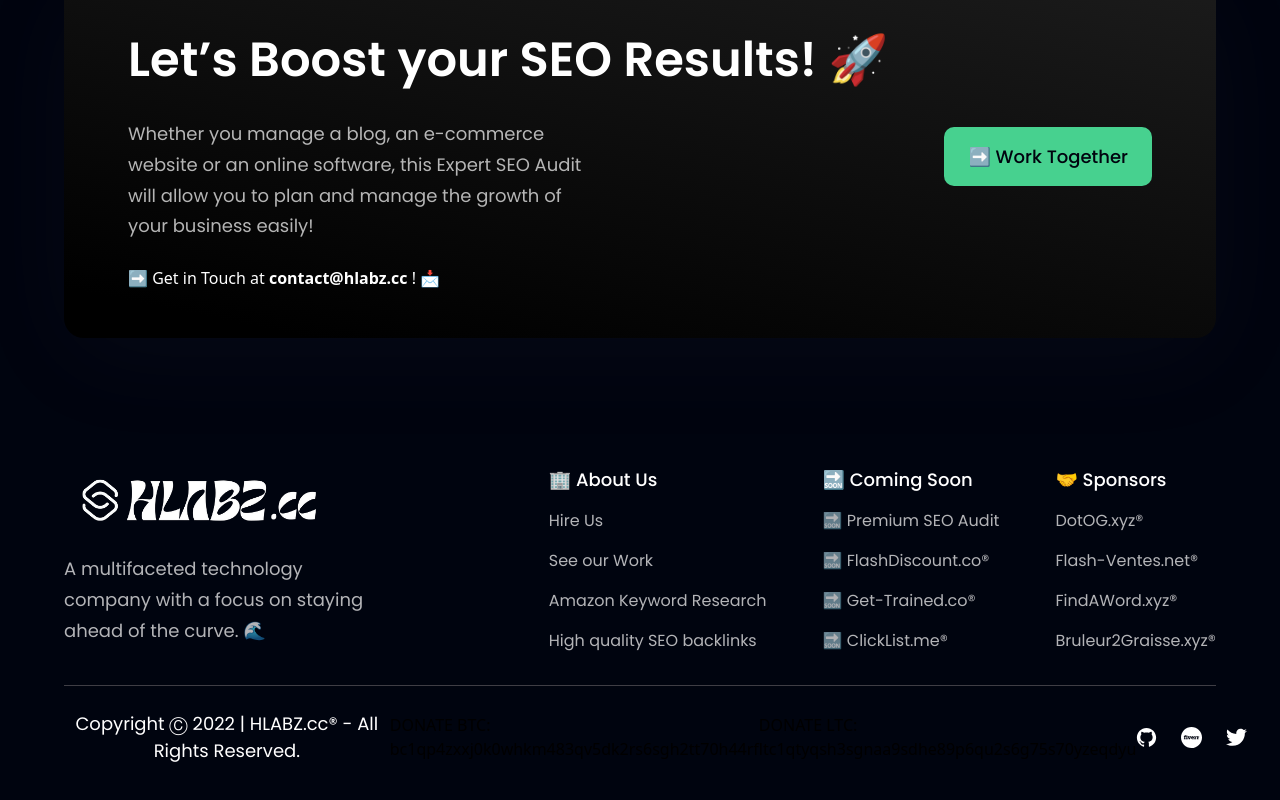
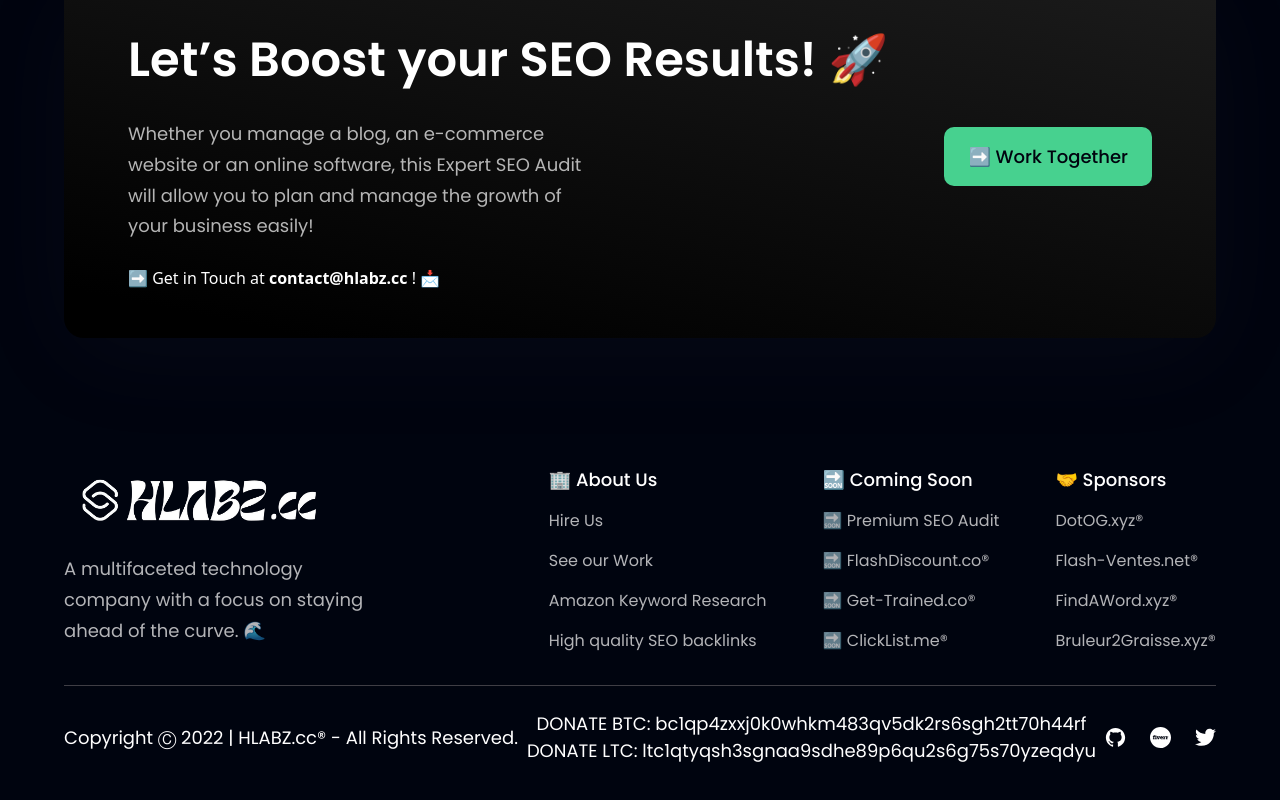
Before and after one commit to HLABZcc/HLABZ.cc, a React (Vite) app: page / in a window 1280 px wide. Shown: the part 3305-4105 px from the top of the page. Built offline with nearby package versions, Linux system fonts and the light colour scheme.

Commit message:
Update Footer.jsx

```diff
--- a/src/components/Footer.jsx
+++ b/src/components/Footer.jsx
@@ -42,8 +42,10 @@
       <p className="font-poppins font-normal text-center text-[18px] leading-[27px] text-white">
         Copyright Ⓒ 2022 | <a href="https://hlabz.cc/" alt="HLABZ.cc®">HLABZ.cc®</a> - All Rights Reserved.
       </p>
-      <p className="Donate">DONATE BTC: bc1qp4zxxj0k0whkm483qv5dk2rs6sgh2tt70h44rf</p>
-      <p className="Donate">DONATE LTC: ltc1qtyqsh3sgnaa9sdhe89p6qu2s6g75s70yzeqdyu</p>
+      <p className="font-poppins font-normal text-center text-[18px] leading-[27px] text-white">
+          <p>DONATE BTC: bc1qp4zxxj0k0whkm483qv5dk2rs6sgh2tt70h44rf</p>
+          <p>DONATE LTC: ltc1qtyqsh3sgnaa9sdhe89p6qu2s6g75s70yzeqdyu</p>
+      </p>
 
       <div className="flex flex-row md:mt-0 mt-6">
         {socialMedia.map((social, index) => (
```
